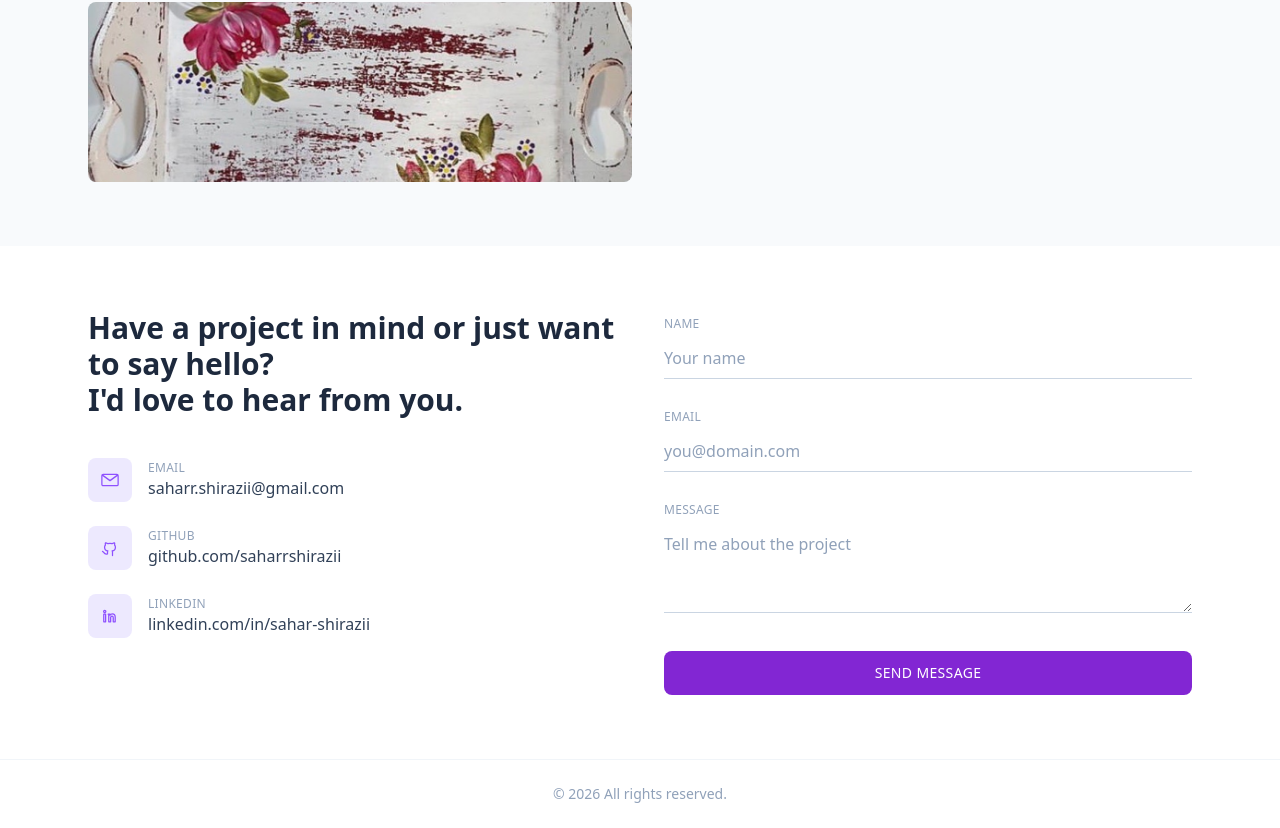
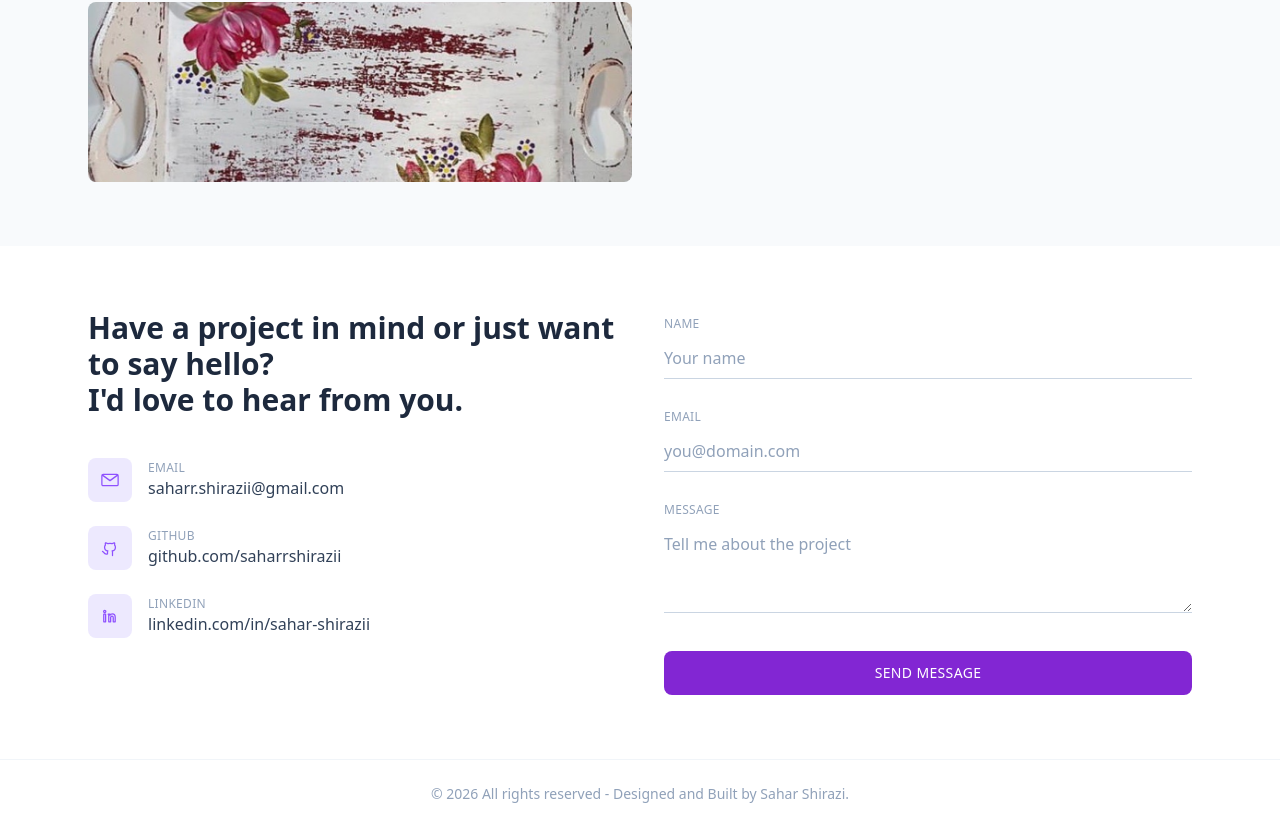
Before and after one commit to saharrshirazii/saharshirazi, a React (Vite) app in the folder portfolio/: page / in a window 1280 px wide. Shown: the part 4551-5379 px from the top of the page. Built offline with nearby package versions, Linux system fonts and the light colour scheme.

Commit message:
changed footer

```diff
--- a/portfolio/src/components/layout/Footer.jsx
+++ b/portfolio/src/components/layout/Footer.jsx
@@ -1,7 +1,7 @@
 export default function Footer() {
   return (
     <footer className="border-t border-slate-100 py-6 text-center text-sm text-slate-400 dark:border-slate-800">
-      © {new Date().getFullYear()} All rights reserved.
+      © {new Date().getFullYear()} All rights reserved - Designed and Built by Sahar Shirazi.
     </footer>
   )
 }
```
